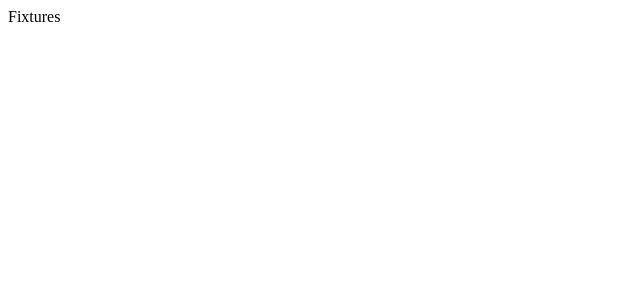
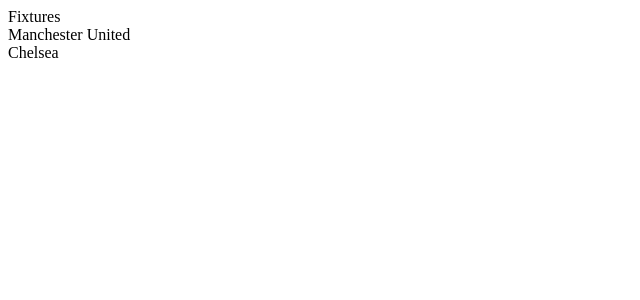
Before and after one commit to bingooal/site, a Next.js app: page /fixtures in a window 1280 px wide. Shown: the top 300 px of the page, without its empty margins (0-640 px from the left). Built offline with nearby package versions, Linux system fonts and the light colour scheme.

Commit message:
Add first fixture

```diff
--- a/package.json
+++ b/package.json
@@ -32,7 +32,9 @@
     "react-dom": "^17.0.1"
   },
   "devDependencies": {
+    "@testing-library/jest-dom": "^5.11.9",
     "@testing-library/react": "^11.2.5",
+    "@testing-library/user-event": "^13.0.6",
     "@types/jest": "^26.0.20",
     "@types/node": "^14.14.25",
     "@types/react": "^17.0.1",
--- a/pages/fixtures.tsx
+++ b/pages/fixtures.tsx
@@ -1,4 +1,5 @@
 import Head from 'next/head'
+import Link from 'next/link'
 import React from 'react'
 
 const Fixtures = () => (
@@ -7,9 +8,13 @@
       <title>Fixtures</title>
       <link rel="icon" href="/favicon.ico" />
     </Head>
-    <div>
-      Fixtures
-    </div>
+    <div>Fixtures</div>
+    <Link href={`fixtures/${'id'}`}>
+      <div>
+        <div>Manchester United</div>
+        <div>Chelsea</div>
+      </div>
+    </Link>
   </div>
 )
 
```
Also changed, not shown: test/testUtils.ts (+7 -5 lines), 2 other files (tests, documents, lock files or other folders).
